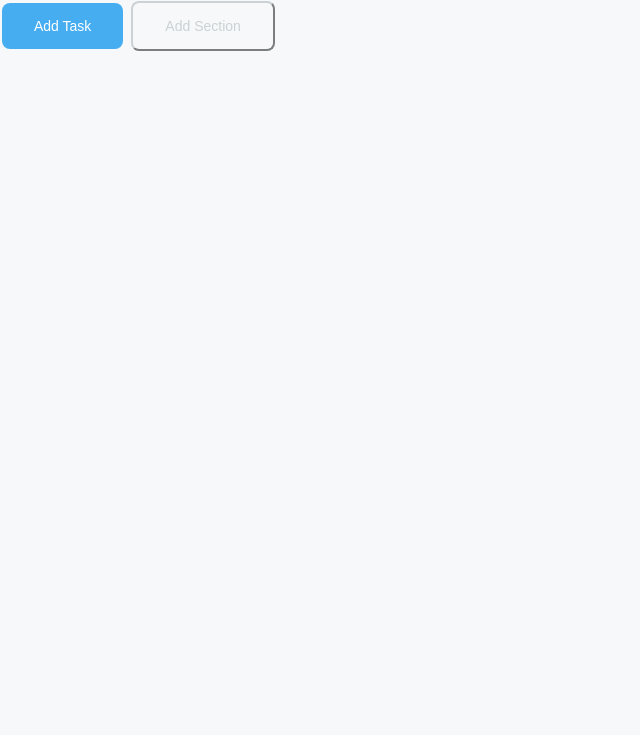
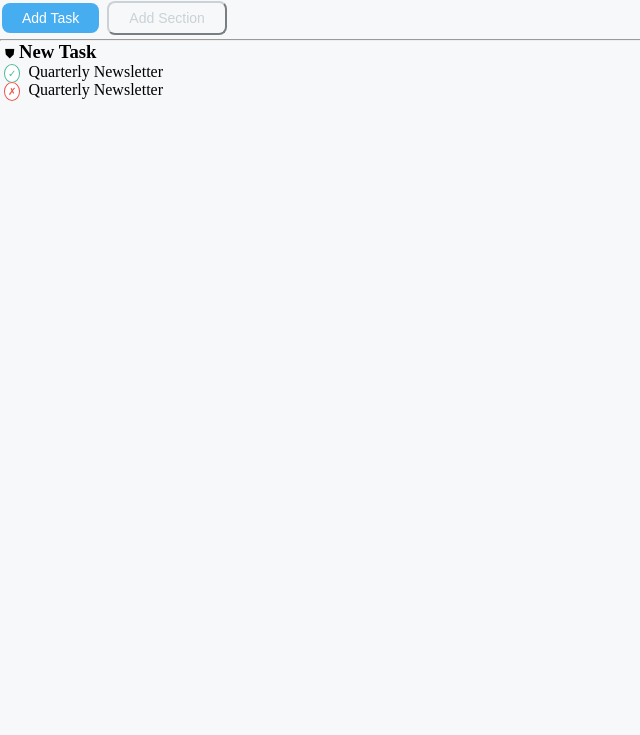
Before and after one commit to MLibralato91/html-css-toboolist, a plain HTML site: page index.html in a window 1280 px wide. Shown: the part 65-800 px from the top of the page, without its empty margins (0-640 px from the left). Drawn offline with Linux system fonts and the light colour scheme.

Commit message:
add cross and check

```diff
--- a/css/style.css
+++ b/css/style.css
@@ -13,6 +13,8 @@ color pink badge : #d863a1
 
 color lightgreen badge : #b0c926
 
+red #eb564d
+check #51b99f
 */
 
 *{
@@ -31,16 +33,17 @@ color lightgreen badge : #b0c926
 }
 
 h1 {
-        display: inline-block;
-        font-size:40px;
-        background-color: white;
+    display: inline-block;
+    font-size:40px;
+    background-color: white;
 }
 
-/* Main */
+          /* Main */
 
+/* Button */
 .button {
 
-    padding: 15px 32px;
+    padding: 7px 20px;
     text-align: center;
     text-decoration: none;
     display: inline-block;
@@ -60,3 +63,31 @@ h1 {
     color: #cbd1d5;
     border-color: #cbd1d5;
 }
+
+.shield {
+    font-size: 12px;
+    padding: 5px;
+}
+
+.check {
+    border: 1px solid #51b99f;
+    border-radius: 50%;
+    background-color: white;
+    color: #51b99f;
+    margin: 4px 4px;
+    padding: 3px;
+    font-size: 10px;
+
+
+}
+
+.cross {
+    border: 1px solid #eb564d;
+    border-radius: 50%;
+    background-color: white;
+    color: #eb564d;
+    margin: 4px 4px;
+    padding: 3px;
+    font-size: 10px;
+
+}
--- a/index.html
+++ b/index.html
@@ -18,11 +18,20 @@
 
     <main>
         <div class="container">
-
-            <button class="button task">Add Task</button>
-            <button class="button section">Add Section</button>
-
-
+            <div class="button-section">
+                <button class="button task">Add Task</button>
+                <button class="button section">Add Section</button>
+            </div>
+            <hr>
+            <ul>
+                <h3><span class="shield">&#9930;</span>New Task</h3>
+                <li>
+                    <span class="check">&check;</span> Quarterly Newsletter
+                </li>
+                <li>
+                    <span class="cross">&cross;</span> Quarterly Newsletter
+                </li>
+            </ul>
 
         </div>
 
```
